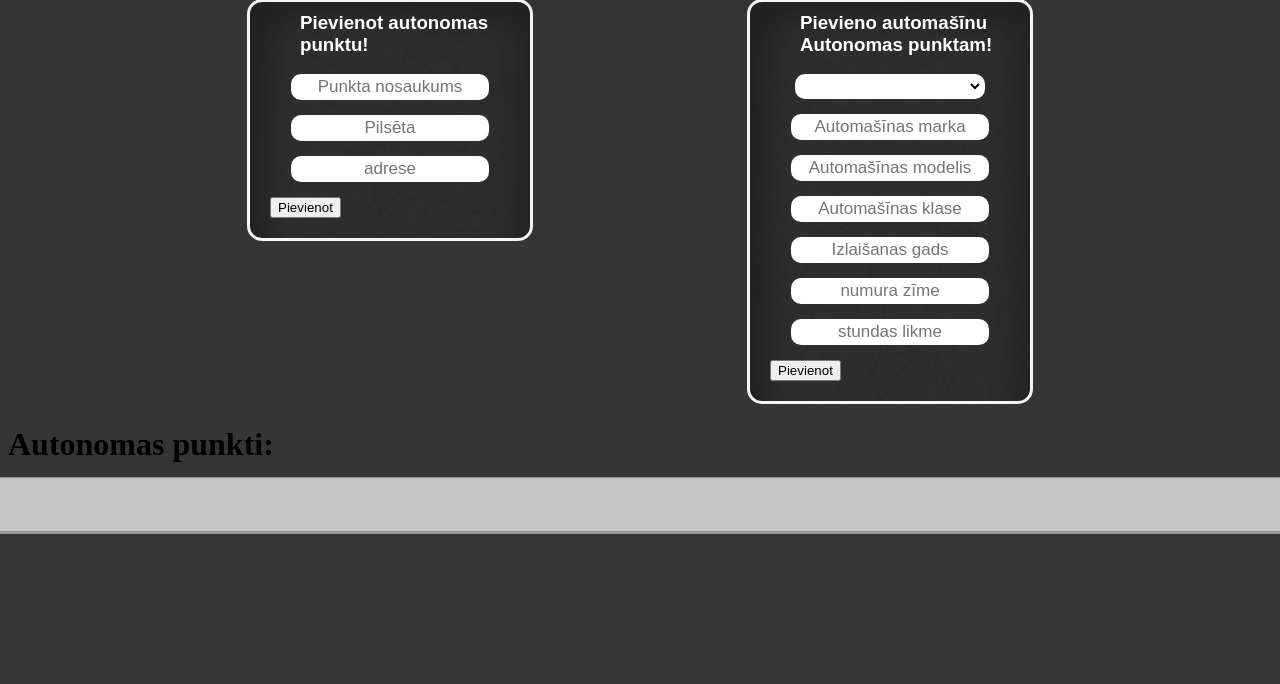
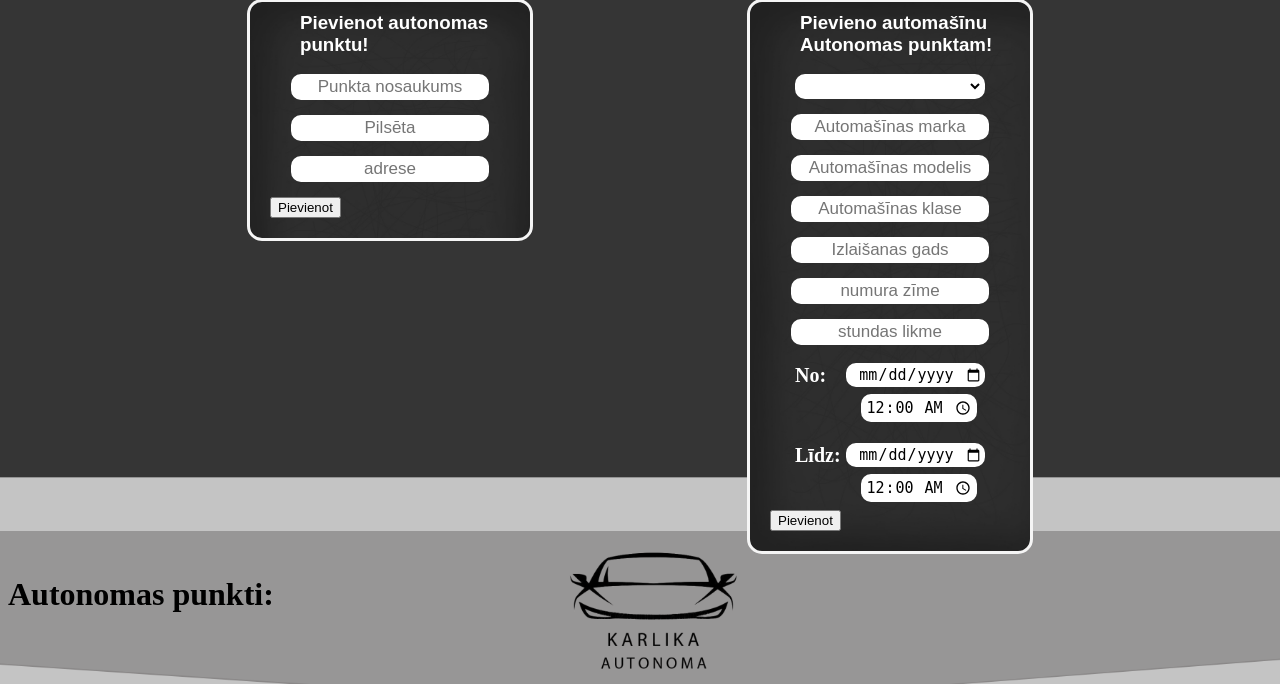
Before and after one commit to Fleksis/Autonoma_flask, a Flask app: page /admin/rental_point_manager in a window 1280 px wide. Shown: the part 269-953 px from the top of the page. Before the commit the page ends 803 px from the top, so only its background shows below. Run offline with Flask 2, Linux system fonts and the light colour scheme; a user stored in the database is signed in; data comes from the database, SQL or seed files in the repository; both versions use the stored data as it was after the commit; data that the repository does not hold is empty.

Commit message:
date edit

```diff
--- a/static/css/admin.css
+++ b/static/css/admin.css
@@ -80,6 +80,57 @@
 form > input:active, form > select:active {
     background: whitesmoke;
     border: 2px solid grey;
+}
+
+.date-box {
+    display: flex;
+    justify-content: space-between;
+    flex-direction: column;
+    align-items: center;
+    font-weight: bold;
+    gap: 10px;
+}
+
+.date-box > div {
+    display: flex;
+    justify-content: space-between;
+    /* flex-direction: row; */
+    align-items: center;
+    width: 190px;
+    color: white;
+    font-size: 20px;
+    height:30px;
+}
+
+.date-box > div > input {
+    border-radius: 10px;
+    font-size: 15px;
+    text-align: center;
+    border: 2px solid white;
+    background-color: white;
+    outline: none;
+}
+
+#no {
+    margin-top: -15px;
+    margin-left: 66px;
+    border-radius: 10px;
+    /* font-size: 17px;
+    font-weight: 600; */
+    text-align: center;
+    border: 3px solid white;
+    background-color: white;
+}
+
+#lidz {
+    margin-top: -15px;
+    margin-left: 66px;
+    border-radius: 10px;
+    /* font-size: 17px;
+    font-weight: 600; */
+    text-align: center;
+    border: 3px solid white;
+    background-color: white;
 }
 
 .h3Krasa {
--- a/templates/admin_templates/rental_point.html
+++ b/templates/admin_templates/rental_point.html
@@ -45,6 +45,20 @@
             <input type="text" name="year" placeholder="Izlaišanas gads" autocomplete="off" required>
             <input type="text" name="number_plate" placeholder="numura zīme" autocomplete="off" required>
             <input type="text" name="hourly_rate" placeholder="stundas likme" autocomplete="off" required>
+            <div class="date-box">
+                <div>
+                    <label for="from_date">No:</label><input id="from_date" type="date" name="from_date" value="{{ date }}">
+                </div>
+                <div>
+                    <input id="no" type="time" value="00:00" required>
+                </div>
+                <div>
+                    <label for="to_date">Līdz:</label><input id="to_date" type="date" name="to_date">
+                </div>
+                <div>
+                    <input id="lidz" type="time" value="00:00" required>
+                </div>
+            </div>
             <button type="submit" id="PrecesPoga">Pievienot</button>
         </form>
     </div>
--- a/templates/index.html
+++ b/templates/index.html
@@ -49,7 +49,13 @@
                         <label for="from_date">No:</label><input id="from_date" type="date" name="from_date" value="{{ date }}">
                     </div>
                     <div>
+                        <input id="no" type="time" value="00:00" required>
+                    </div>
+                    <div>
                         <label for="to_date">Līdz:</label><input id="to_date" type="date" name="to_date">
+                    </div>
+                    <div>
+                        <input id="lidz" type="time" value="00:00" required>
                     </div>
                 </div>
                 <button onclick="alerts()" type="submit" id="PrecesPoga">Meklēt</button>
```
Also changed, not shown: AutoNomasDB.db.
